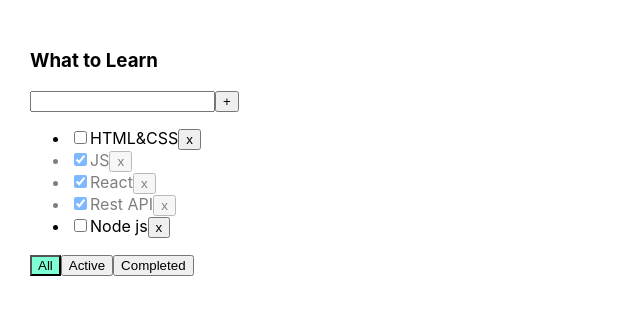
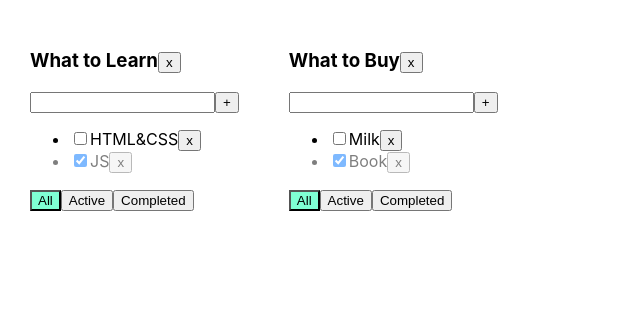
Before and after one commit to casper91044/notation, a React (Create React App) app: page / in a window 1280 px wide. Shown: the top 314 px of the page, without its empty margins (0-640 px from the left). Built offline with nearby package versions, Linux system fonts and the light colour scheme.

Commit message:
Add function removeTodoList

```diff
--- a/src/App.tsx
+++ b/src/App.tsx
@@ -1,62 +1,111 @@
 import React, {useState} from 'react';
 import './App.css';
-import {TodoList} from "./TodoList";
+import {TodoList, TodoListType} from "./TodoList";
 import {v1} from "uuid";
 
 export type FilterValuesType = "all" | "completed" | "active";
 
 function App() {
 
-    let [tasks, setTasks] = useState([
+    let todoListId1 = v1();
+    let todoListId2 = v1();
+
+    let [todoLists, setTodoLists] = useState<Array<TodoListType>>([
+        {
+            id: todoListId1,
+            title: "What to Learn",
+            filter: "all"
+        },
+        {
+            id: todoListId2,
+            title: "What to Buy",
+            filter: "all"
+        }
+    ])
+
+    let [tasks, setTasks] = useState({
+        [todoListId1]: [
             {id: v1(), title: "HTML&CSS", isDone: false},
-        {id: v1(), title: "JS", isDone: true},
-        {id: v1(), title: "React", isDone: true},
-        {id: v1(), title: "Rest API", isDone: true},
-        {id: v1(), title: "Node js", isDone: false},
-    ]);
+            {id: v1(), title: "JS", isDone: true}
+        ],
+        [todoListId2]: [
+            {id: v1(), title: "Milk", isDone: false},
+            {id: v1(), title: "Book", isDone: true}
+        ],
+    })
 
-    function removeTask(id: string) {
-        let filteredTasks = tasks.filter(t => t.id !== id);
-        setTasks(filteredTasks)
+    function removeTask(id: string, todoListId: string) {
+        // достанем нужный массив по todoListId:
+        let todoListTasks = tasks[todoListId];
+        // перезапишем в этом объекте массив для нужного тудулиста отфильтрованным массивом:
+        tasks[todoListId] = todoListTasks.filter(t => t.id !== id)
+        // засетаем в стейт копию объекта, чтобы React отреагировал перерисовкой
+        setTasks({...tasks})
     }
 
-    function changeStatus(id: string, isDone: boolean) {
-        let task = tasks.find(t => t.id === id);
-        if(task) {
+    function changeStatus(id: string, isDone: boolean, todoListId: string) {
+        // достанем нужный массив по todoListId:
+        let todoListTasks = tasks[todoListId];
+        // найдём нужную таску
+        let task = todoListTasks.find(t => t.id === id);
+        if (task) {
             task.isDone = isDone;
-            setTasks([...tasks]);
+            // засетаем в стейт копию объекта, чтобы React отреагировал перерисовкой
+            setTasks({...tasks});
         }
     }
 
-    function addTask(title: string) {
+    function addTask(title: string, todoListId: string) {
         let task = {id: v1(), title: title, isDone: false};
-        let newTask = [task, ...tasks];
-        setTasks(newTask);
+        // достанем нужный массив по todoListId:
+        let todoListTasks = tasks[todoListId];
+        // перезапишем в этом объекте массив для нужного тудулиста копией,
+        // добавив в начало новую таску
+        tasks[todoListId] = [task, ...todoListTasks];
+        // засетаем в стейт копию объекта, чтобы React отреагировал перерисовкой
+        setTasks({...tasks});
     }
 
-    let[filter,setFilter] = useState<FilterValuesType>("all");
-    let tasksForTodoList = tasks;
-    if(filter === "active") {
-        tasksForTodoList = tasks.filter(t => t.isDone === false);
+    function changeFilter(value: FilterValuesType, todoListId: string) {
+        let todoList = todoLists.find(tl => tl.id === todoListId)
+        if (todoList) {
+            todoList.filter = value;
+            setTodoLists([...todoLists])
         }
-    if(filter === "completed") {
-        tasksForTodoList = tasks.filter(t => t.isDone === true);
     }
 
-    function changeFilter(value: FilterValuesType) {
-        setFilter(value);
+    function removeTodoList(id: string) {
+        setTodoLists(todoLists.filter(tl => tl.id !== id));
+        delete tasks[id];
+        setTasks({...tasks})
     }
 
     return (
         <div className="App">
-      <TodoList title="What to Learn"
+            {
+                todoLists.map(tl => {
+                    let allTodoListTasks = tasks[tl.id];
+                    let tasksForTodoList = allTodoListTasks;
+                    if (tl.filter === "active") {
+                        tasksForTodoList = allTodoListTasks.filter(t => t.isDone === false);
+                    }
+                    if (tl.filter === "completed") {
+                        tasksForTodoList = allTodoListTasks.filter(t => t.isDone === true);
+                    }
+                    return <TodoList
+                        key={tl.id}
+                        id={tl.id}
+                        title={tl.title}
                         tasks={tasksForTodoList}
                         removeTask={removeTask}
+                        removeTodoList={removeTodoList}
                         addTask={addTask}
                         changeFilter={changeFilter}
                         changeStatus={changeStatus}
-                filter = {filter}
+                        filter={tl.filter}
                     />
+                })
+            }
         </div>
     );
 }
--- a/src/TodoList.tsx
+++ b/src/TodoList.tsx
@@ -7,13 +7,21 @@ type TaskType = {
     isDone: boolean
 }
 
+export type TodoListType = {
+    id: string,
+    title: string,
+    filter: FilterValuesType
+}
+
 type PropsType = {
+    id: string
     title: string
     tasks: Array<TaskType>
-    removeTask: (taskId: string) => void
-    changeFilter: (value: FilterValuesType) => void
-    addTask: (title: string) => void
-    changeStatus: (id: string, isDone: boolean) => void
+    removeTask: (taskId: string, todoListId: string) => void
+    removeTodoList: (id: string) => void
+    changeFilter: (value: FilterValuesType, todoListId: string) => void
+    addTask: (title: string, todoListId: string) => void
+    changeStatus: (id: string, isDone: boolean, todoListId: string) => void
     filter: FilterValuesType
 }
 
@@ -26,7 +34,7 @@ export function TodoList(props: PropsType) {
 
     const addTask = () => {
         if(title.trim() !== "") {
-            props.addTask(title);
+            props.addTask(title, props.id);
             setTitle("");
         } else {
             setError("Title is required")
@@ -40,18 +48,18 @@ export function TodoList(props: PropsType) {
     const onKeyPressHandler = (e: KeyboardEvent<HTMLInputElement>) => {
         setError(null);
         if (e.charCode === 13) {
-            props.addTask(title);
+            props.addTask(title,props.id);
             setTitle("");
         }
     }
 
-    const onAllClickHandler = () => props.changeFilter("all");
-    const onActiveClickHandler = () => props.changeFilter("active");
-    const onCompletedClickHandler = () => props.changeFilter("completed");
+    const onAllClickHandler = () => props.changeFilter("all", props.id);
+    const onActiveClickHandler = () => props.changeFilter("active", props.id);
+    const onCompletedClickHandler = () => props.changeFilter("completed", props.id);
 
     return (
         <div>
-            <h3>{props.title}</h3>
+            <h3>{props.title}<button onClick={() => {props.removeTodoList(props.id)}}>x</button></h3>
             <div>
                 <input value={title}
                        onChange={onChangeHandler}
@@ -66,12 +74,12 @@ export function TodoList(props: PropsType) {
                     props.tasks.map(t => {
                         const onChangeTaskStatus = (e: ChangeEvent<HTMLInputElement>) => {
                             let newIsDoneValue = e.currentTarget.checked;
-                            props.changeStatus(t.id, newIsDoneValue);
+                            props.changeStatus(t.id, newIsDoneValue, props.id);
                         }
                         return <li key={t.id} className={t.isDone ? "is-done" : ""}>
                             <input type="checkbox" onChange={onChangeTaskStatus} checked={t.isDone}/>
                             <span>{t.title}</span>
-                            <button onClick={() => {props.removeTask(t.id)}}>x</button>
+                            <button onClick={() => {props.removeTask(t.id, props.id)}}>x</button>
                         </li>
                     })
                 }
```
Lines whose indentation alone changed are shown as unchanged.
